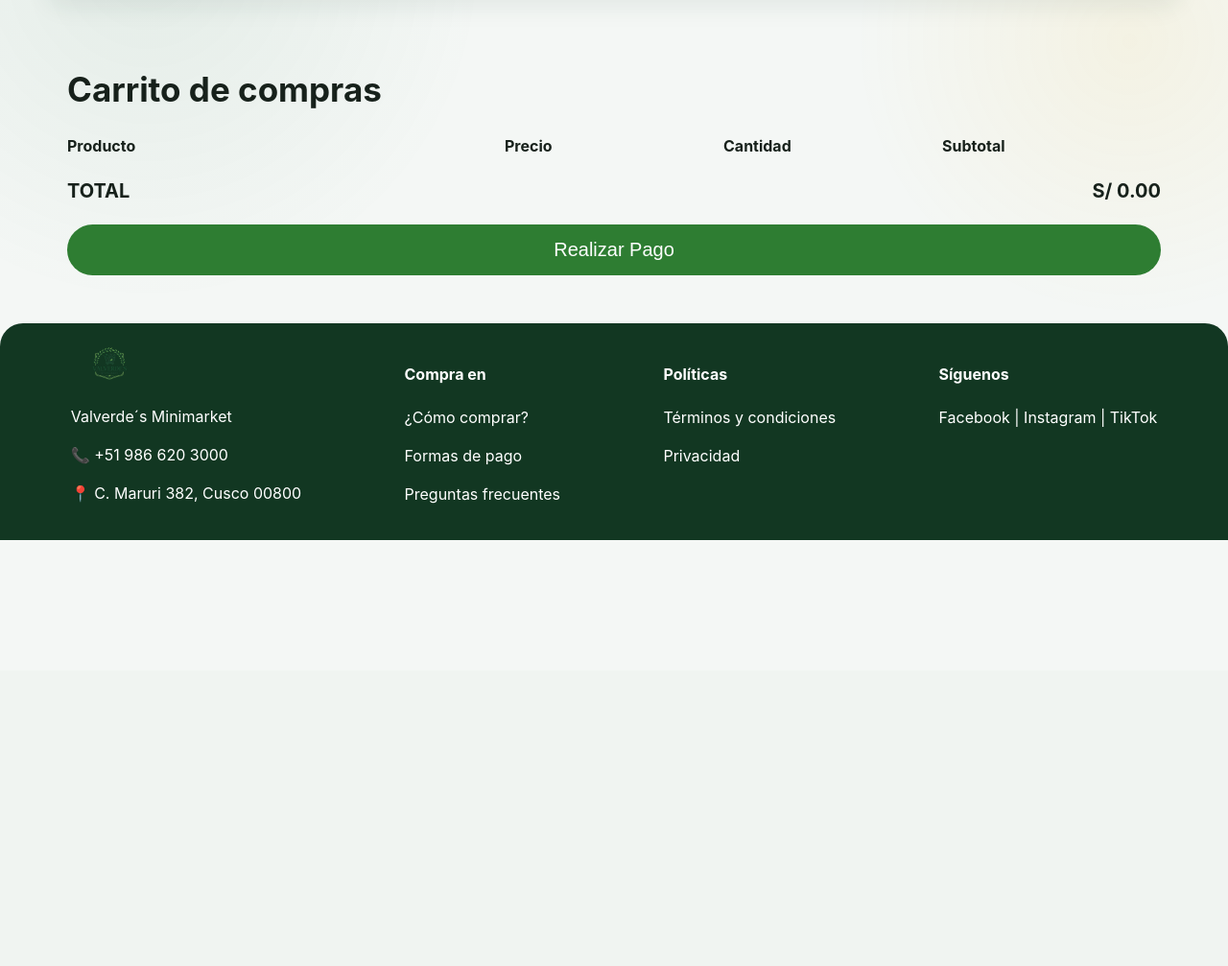
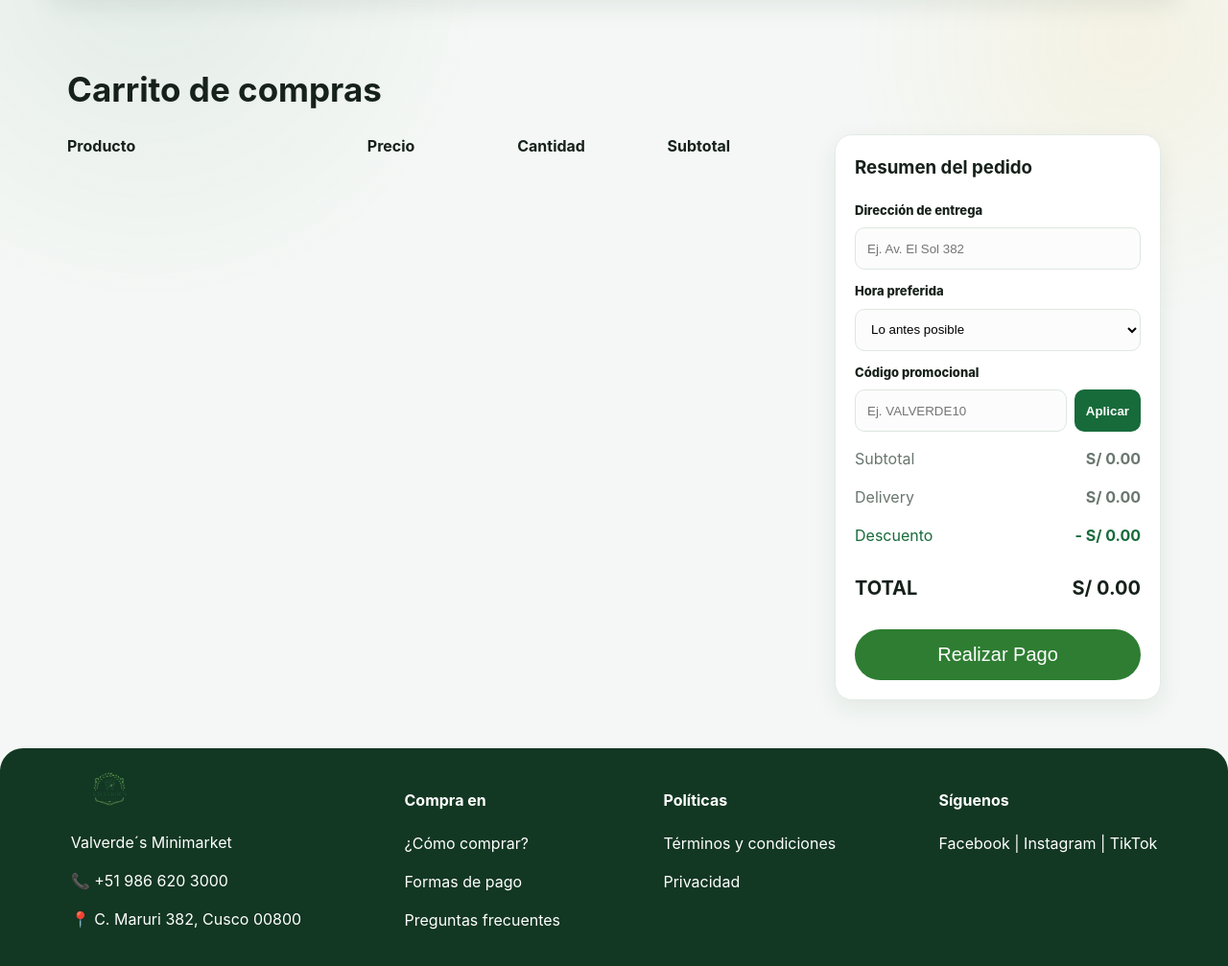
Before and after one commit to InquillayNicolD2005/valverde-s-minimarket, a PHP site: page /carrito.html in a window 1280 px wide. Shown: the part 101-1108 px from the top of the page at 96% size. Before the commit the page ends 664 px from the top, so only its background shows below. Run offline with PHP 8.4, Linux system fonts and the light colour scheme.

Commit message:
Complete Vivanda-inspired ordering and checkout experience

```diff
--- a/carrito.html
+++ b/carrito.html
@@ -237,6 +237,79 @@
     background: #d32f2f;
 }
 
+.checkout-layout {
+    display: grid;
+    grid-template-columns: minmax(0, 1fr) 340px;
+    gap: 18px;
+    align-items: start;
+}
+
+.checkout-summary {
+    position: sticky;
+    top: 100px;
+    display: grid;
+    gap: 8px;
+    border: 1px solid #e3eae6;
+    border-radius: 18px;
+    background: white;
+    padding: 20px;
+    box-shadow: 0 8px 24px rgba(29,68,47,.08);
+}
+
+.checkout-summary h3 {
+    margin: 0 0 8px;
+}
+
+.checkout-summary label {
+    margin-top: 5px;
+    font-size: 13px;
+    font-weight: 800;
+}
+
+.checkout-input {
+    width: 100%;
+    min-height: 44px;
+    border: 1px solid #dde7e1;
+    border-radius: 10px;
+    background: #fbfcfb;
+    padding: 10px 12px;
+}
+
+.coupon-row {
+    display: grid;
+    grid-template-columns: 1fr auto;
+    gap: 8px;
+}
+
+.coupon-row button {
+    border: 0;
+    border-radius: 10px;
+    background: #176b3a;
+    color: white;
+    padding: 0 12px;
+    font-weight: 800;
+}
+
+.summary-row {
+    display: flex;
+    justify-content: space-between;
+    margin-top: 8px;
+    color: #69766f;
+}
+
+.discount-row {
+    color: #176b3a;
+}
+
+@media (max-width: 900px) {
+    .checkout-layout {
+        grid-template-columns: 1fr;
+    }
+    .checkout-summary {
+        position: static;
+    }
+}
+
 </style>
 
 </head>
@@ -269,6 +342,9 @@
 
 <h2 class="titulo-carrito">Carrito de compras</h2>
 
+<div class="checkout-layout">
+<div>
+
 <!-- ENCABEZADO -->
 <div class="encabezado">
     <div>Producto</div>
@@ -279,7 +355,23 @@
 
 <!-- LISTA -->
 <div id="lista"></div>
+</div>
 
+<aside class="checkout-summary">
+<h3>Resumen del pedido</h3>
+<label for="direccionEntrega">Dirección de entrega</label>
+<input id="direccionEntrega" class="checkout-input" type="text" placeholder="Ej. Av. El Sol 382">
+<label for="horaEntrega">Hora preferida</label>
+<select id="horaEntrega" class="checkout-input">
+    <option>Lo antes posible</option>
+    <option>De 12:00 p. m. a 2:00 p. m.</option>
+    <option>De 6:00 p. m. a 8:00 p. m.</option>
+</select>
+<label for="codigoPromocional">Código promocional</label>
+<div class="coupon-row"><input id="codigoPromocional" class="checkout-input" type="text" placeholder="Ej. VALVERDE10"><button type="button" onclick="aplicarCupon()">Aplicar</button></div>
+<div class="summary-row"><span>Subtotal</span><strong id="subtotalPedido">S/ 0.00</strong></div>
+<div class="summary-row"><span>Delivery</span><strong id="deliveryPedido">S/ 5.00</strong></div>
+<div class="summary-row discount-row" id="descuentoFila" hidden><span>Descuento</span><strong id="descuentoPedido">- S/ 0.00</strong></div>
 <!-- TOTAL -->
 <div class="total">
     <span>TOTAL</span>
@@ -288,6 +380,8 @@
 
 <!-- BOTON -->
 <button class="btn-pago" onclick="abrirModalPago()">Realizar Pago</button>
+</aside>
+</div>
 
 <!-- MODAL PAGO -->
 <div id="modalPago" class="modal-pago">
@@ -338,6 +432,8 @@
 <script>
 
 /* MOSTRAR CARRITO */
+let cuponAplicado = false;
+
 function mostrarCarrito(){
     let lista = document.getElementById("lista");
     let total = 0;
@@ -377,7 +473,27 @@ function mostrarCarrito(){
         total += subtotal;
     });
 
-    document.getElementById("total").innerText = "S/ " + total.toFixed(2);
+    const descuento = cuponAplicado ? total * 0.10 : 0;
+    const delivery = carrito.length > 0 ? 5 : 0;
+    const totalFinal = total - descuento + delivery;
+    if(document.getElementById("subtotalPedido")) document.getElementById("subtotalPedido").innerText = "S/ " + total.toFixed(2);
+    if(document.getElementById("deliveryPedido")) document.getElementById("deliveryPedido").innerText = "S/ " + delivery.toFixed(2);
+    if(document.getElementById("descuentoPedido")) document.getElementById("descuentoPedido").innerText = "- S/ " + descuento.toFixed(2);
+    if(document.getElementById("descuentoFila")) document.getElementById("descuentoFila").hidden = !cuponAplicado;
+    document.getElementById("total").innerText = "S/ " + totalFinal.toFixed(2);
+}
+
+function aplicarCupon(){
+    const codigo = document.getElementById("codigoPromocional").value.trim().toUpperCase();
+    if(codigo === "VALVERDE10"){
+        cuponAplicado = true;
+        mostrarCarrito();
+        mostrarToast("Cupón aplicado: 10% de descuento");
+    }else{
+        cuponAplicado = false;
+        mostrarCarrito();
+        alert("El código ingresado no es válido.");
+    }
 }
 
 /* CAMBIAR CANTIDAD */
@@ -404,6 +520,12 @@ function abrirModalPago(){
     // Validar que el carrito no esté vacío
     if(carrito.length === 0){
         alert("Tu carrito está vacío. Agrega productos antes de realizar el pago.");
+        return;
+    }
+    const direccion = document.getElementById("direccionEntrega").value.trim();
+    if(!direccion){
+        document.getElementById("direccionEntrega").focus();
+        alert("Ingresa una dirección de entrega para continuar.");
         return;
     }
 
```
Also changed, not shown: estilos/estilos_principales.css (+137 -0 lines), index.html (+46 -7 lines).
